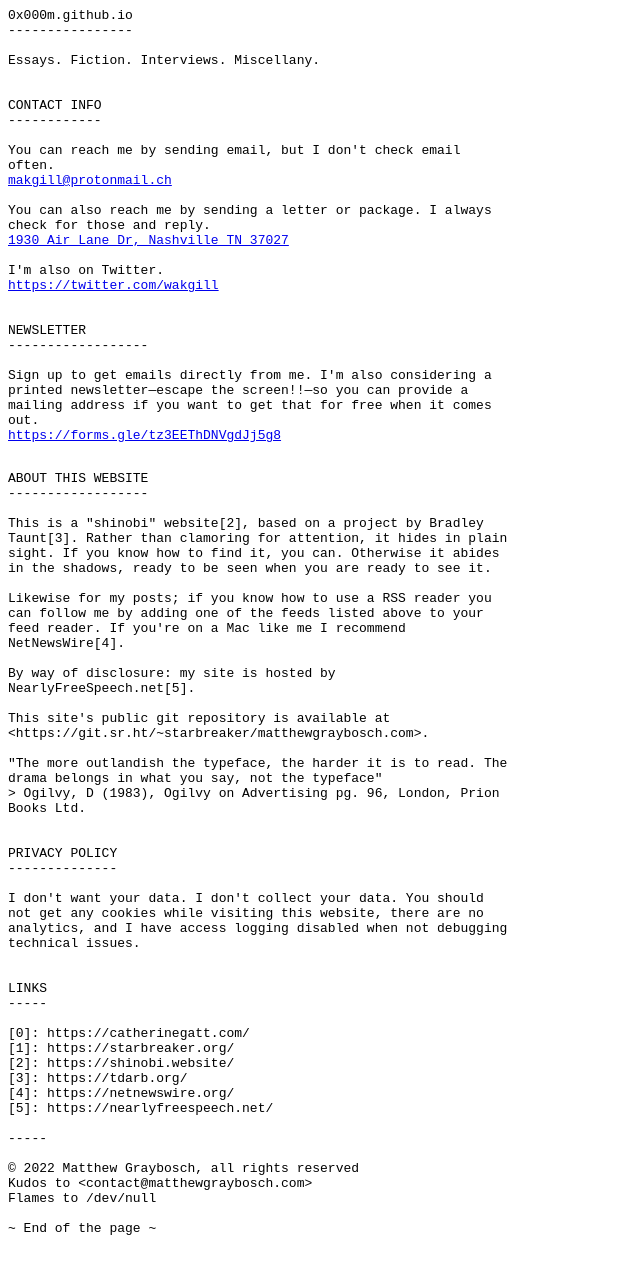
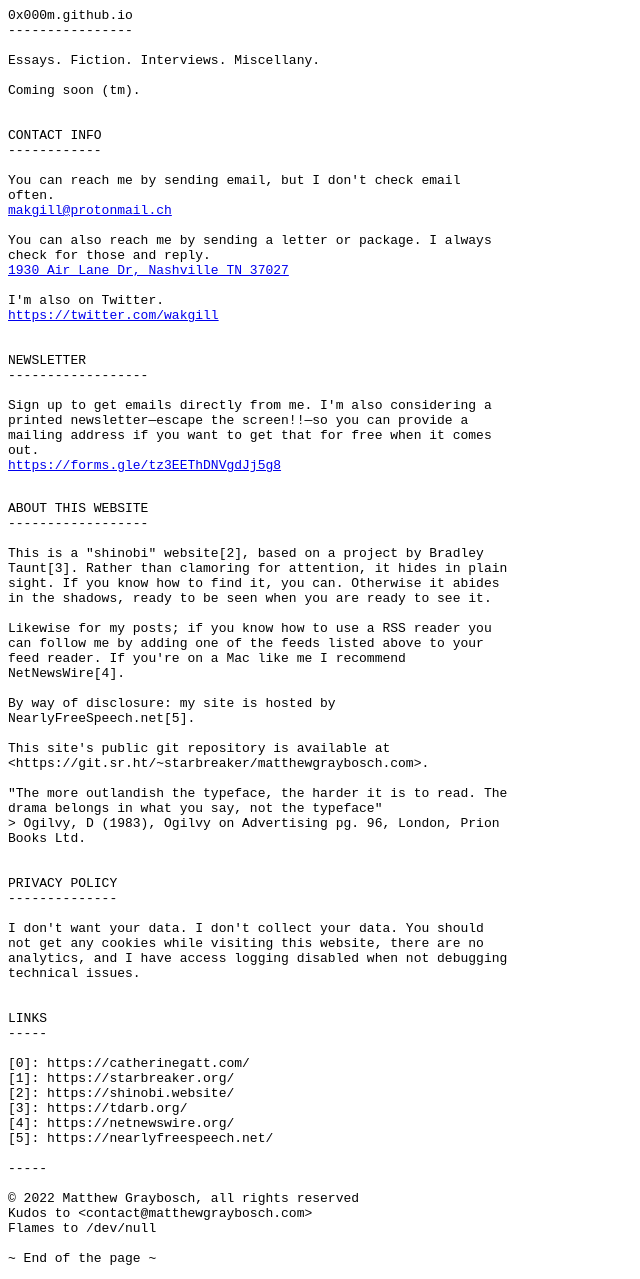
Before and after one commit to 0x000m/0x000m.github.io, a Jekyll site: the page built from index.md, in a window 1280 px wide. Shown: the whole page, without its empty margins (0-640 px from the left). Built offline with Jekyll 4.4.1, drawn with Linux system fonts in a browser that asks for light colours; before the commit the page ends 1249 px from its top, so only the background shows below that.

Commit message:
Update index.md

```diff
--- a/index.md
+++ b/index.md
@@ -8,6 +8,8 @@ layout: default
 ----------------
 
 Essays. Fiction. Interviews. Miscellany.
+
+Coming soon (tm).
 
 
 CONTACT INFO
```
